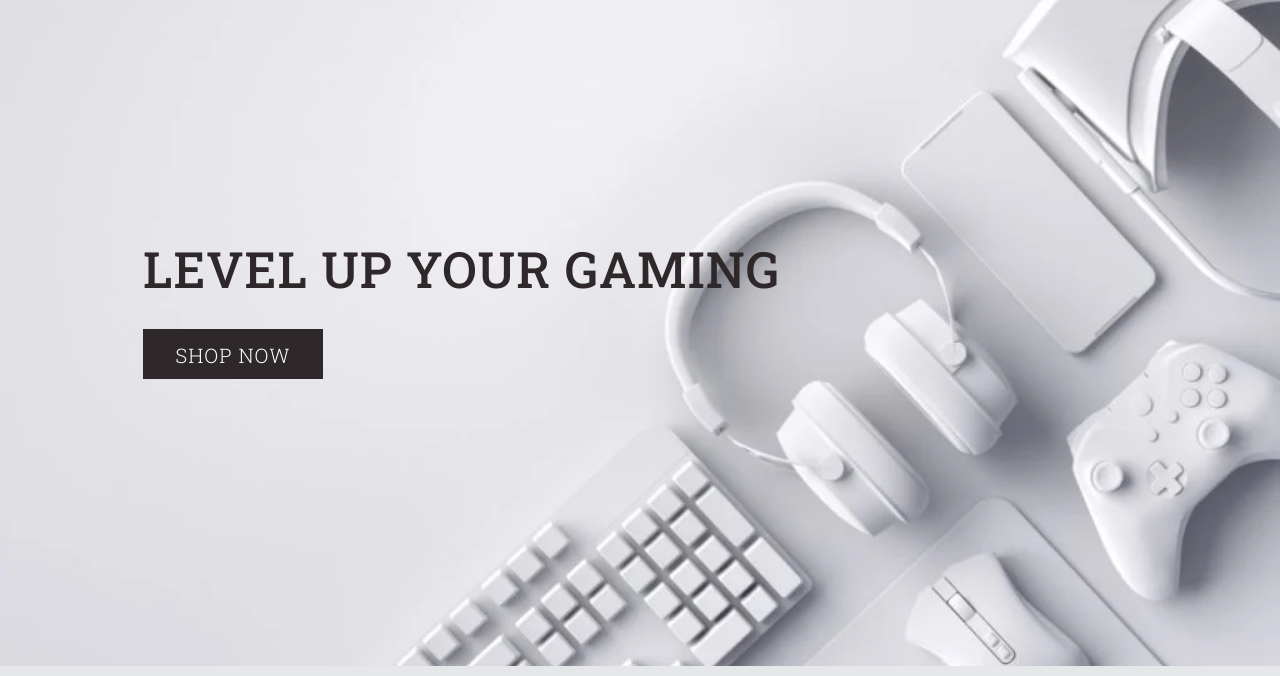
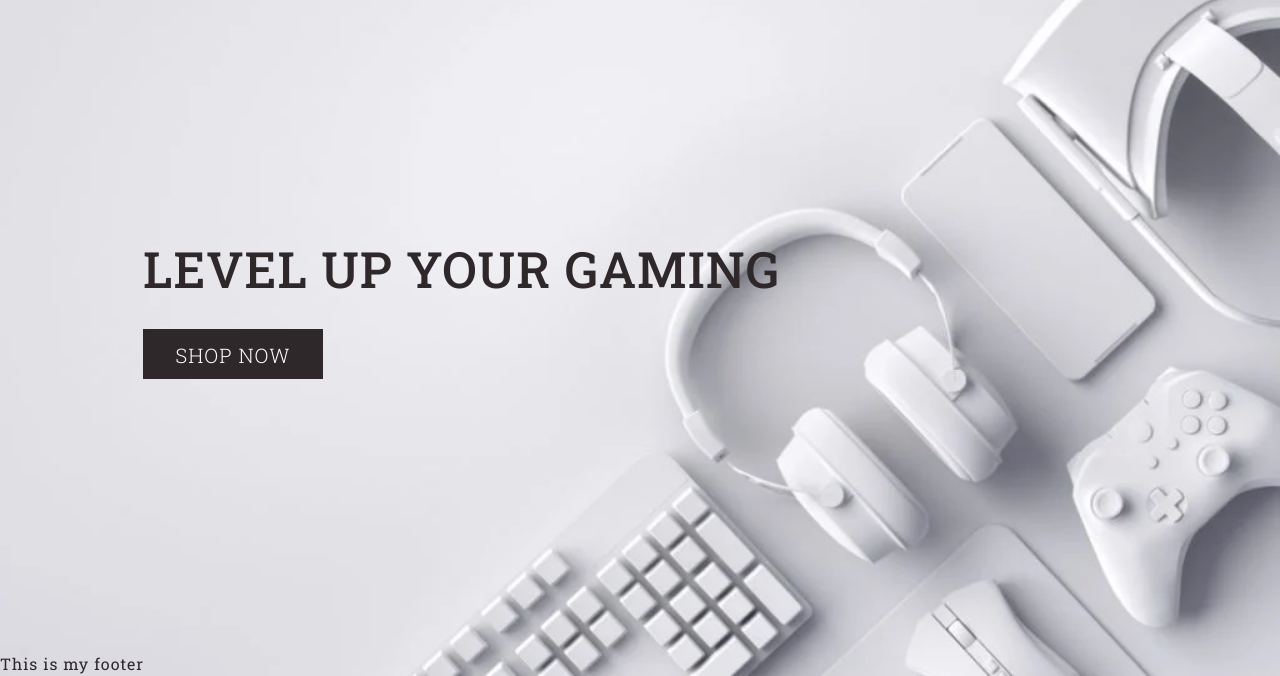
Before and after one commit to ThomasWharton/gamer-station, a Django app: page / in a window 1280 px wide. Shown: the part 134-810 px from the top of the page. Run offline with Django 3.2, Linux system fonts and the light colour scheme; parts of the project's set-up code (start-up, migrations or seed data) failed here and were passed over; some libraries are stand-ins or nearby versions.

Commit message:
Add mock footer

```diff
--- a/templates/base.html
+++ b/templates/base.html
@@ -138,5 +138,7 @@
             $('.toast').toast('show');
         </script>
         {% endblock %}
+
+        <footer class="mt-3">This is my footer</footer>
     </body>
 </html>
```
